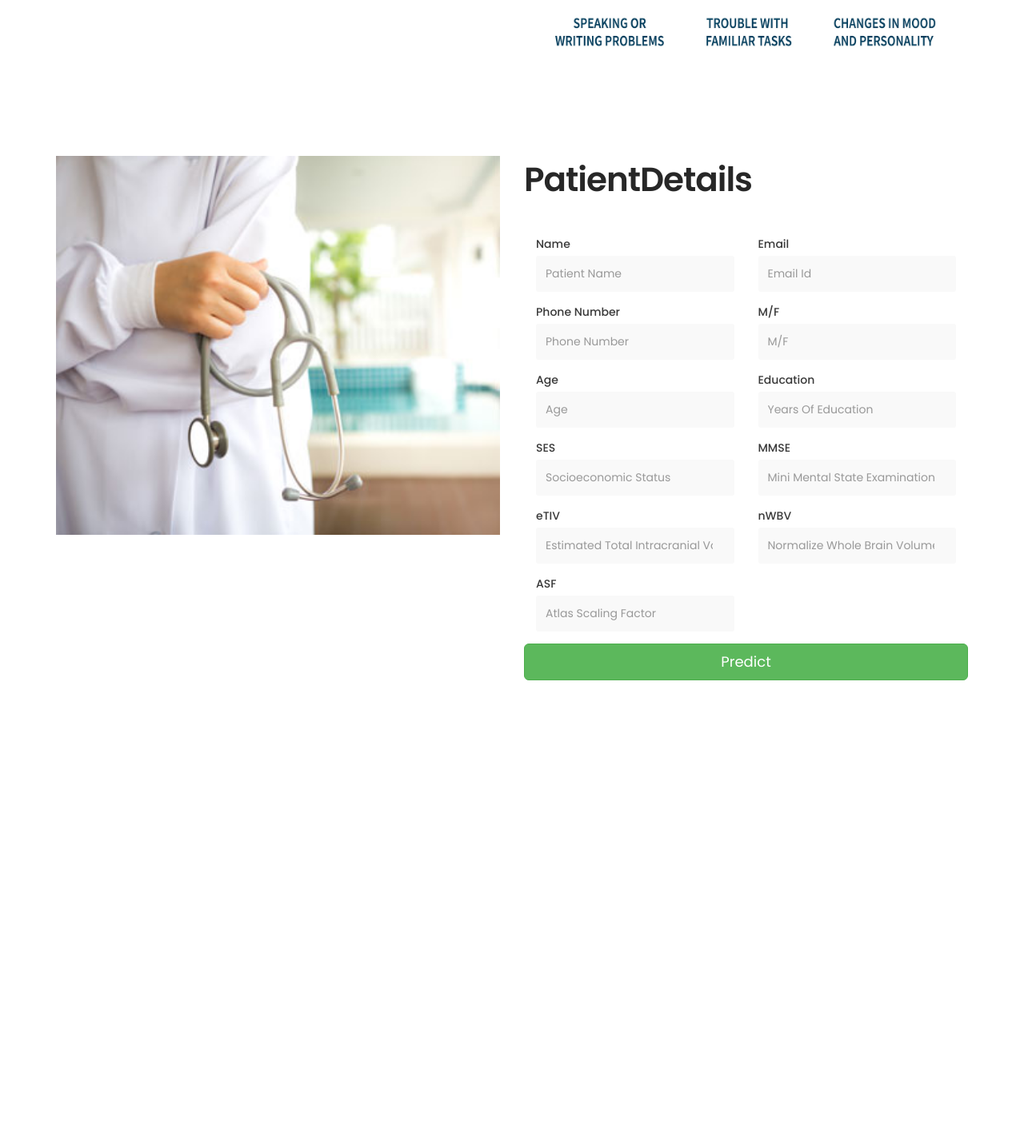
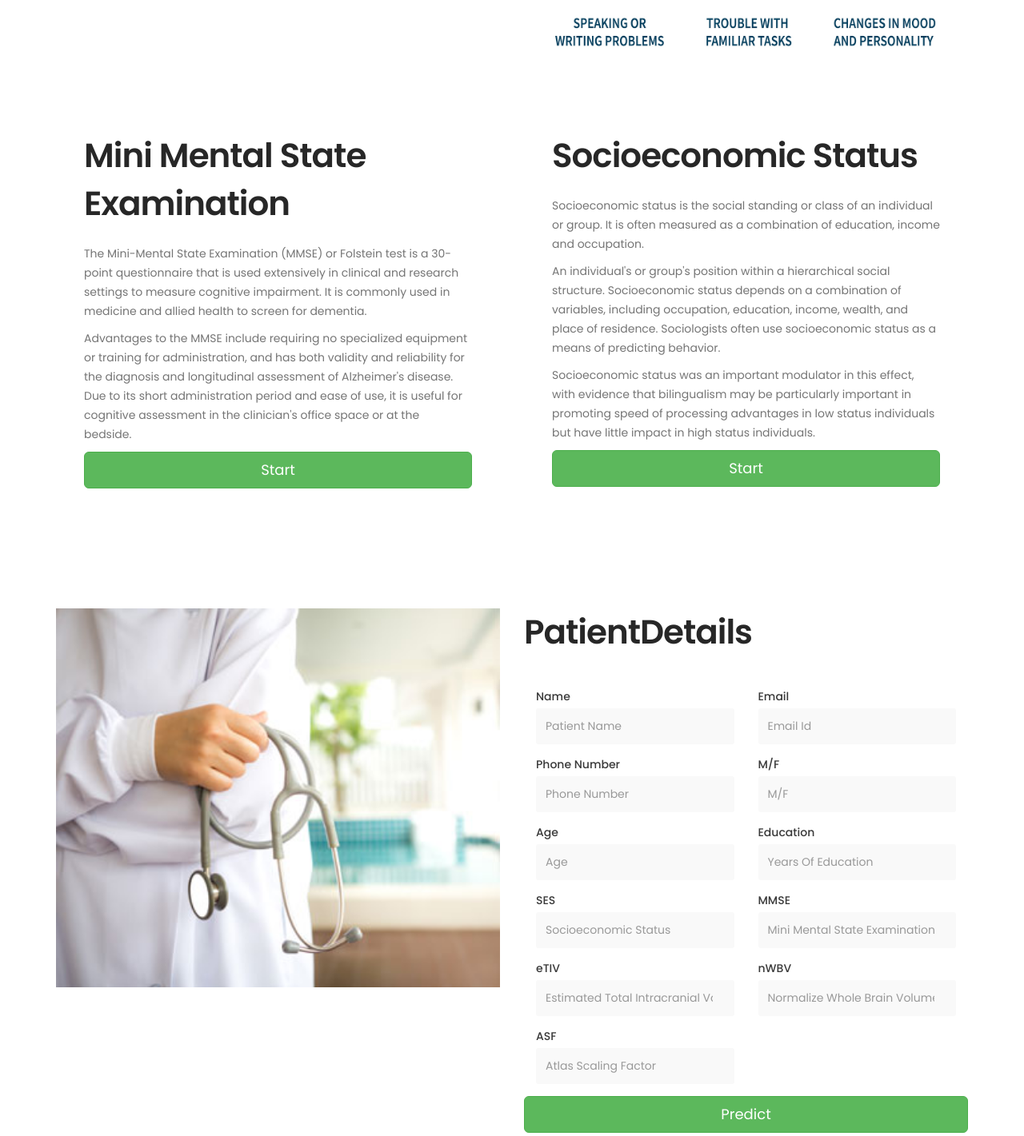
Before and after one commit to saisandeeppasham/alzheimers, a Flask app: page / in a window 1280 px wide. Shown: the part 1811-3232 px from the top of the page at 80% size. Before the commit the page ends 2662 px from the top, so only its background shows below. Run offline with Flask 2, Linux system fonts and the light colour scheme; parts of the project's set-up code (start-up, migrations or seed data) failed here and were passed over; some libraries are stand-ins or nearby versions.

Commit message:
Update index.html

```diff
--- a/templates/index.html
+++ b/templates/index.html
@@ -39,14 +39,10 @@
                     <ul class="nav navbar-nav navbar-right">
                          <li><a href="#top" class="smoothScroll">Home</a></li>
                          <li><a href="#about" class="smoothScroll">Alzheimer's</a></li>
-			 <li><a href="#symptoms" class="smoothScroll">Symptoms</a></li>
-			 <li class="nav-item dropdown">
-			<a class="nav-link dropdown-toggle" href="#" id="navbardrop" data-toggle="dropdown">Tests</a>
-				<div class="dropdown-menu">
-					<a class="dropdown-item" href="../static/pdf/mmse_test.pdf" target="_blank">MMSE </a>
-					<a class="dropdown-item" href="../static/pdf/ses_test.pdf"target="_blank">SES</a>
-				</div>
-			</li>
+						 <li><a href="#symptoms" class="smoothScroll">Symptoms</a></li>
+						 <li><a href="#tests" class="smoothScroll">Tests</a></li>
+
+
                          <li><a href="#" class="smoothScroll">About Us</a></li>
                          <li class="appointment-btn"><a href="#appointment"> Patient Details</a></li>
                     </ul>
@@ -127,6 +123,43 @@
 
 
      </section>
+
+	 <!-- Tests -->
+	 <section id="tests">
+          <div class="container">
+               <div class="row">
+                    <div class="col-md-6 col-sm-6" style=";padding-left:50px;padding-right:50px;padding-top:50px;padding-bottom:50px;" >
+                         <div class="about-info">
+                              <h2 class="wow fadeInUp" data-wow-delay="0.6s">Mini Mental State Examination</h2>
+                              <div class="wow fadeInUp" data-wow-delay="0.8s" style="margin-right:00px">
+
+                                   <p>The Mini-Mental State Examination (MMSE) or Folstein test is a 30-point questionnaire that is used extensively in clinical and research settings to measure cognitive impairment. It is commonly used in medicine and allied health to screen for dementia. </p>
+                                   <p>Advantages to the MMSE include requiring no specialized equipment or training for administration, and has both validity and reliability for the diagnosis and longitudinal assessment of Alzheimer's disease. Due to its short administration period and ease of use, it is useful for cognitive assessment in the clinician's office space or at the bedside.&nbsp &nbsp &nbsp &nbsp &nbsp &nbsp &nbsp &nbsp &nbsp &nbsp &nbsp &nbsp &nbsp &nbsp &nbsp &nbsp &nbsp &nbsp </p>
+								   <a href="../static/pdf/mmse_test.pdf"target="_blank" class="btn btn-success btn-lg btn-block" role="button">Start</a>
+
+
+                              </div>
+							  </div>
+                         </div>
+
+					<div class="col-md-6 col-sm-6" style=";padding-left:50px;padding-right:50px;padding-top:50px;padding-bottom:50px;" >
+                         <div class="about-info">
+                              <h2 class="wow fadeInUp" data-wow-delay="0.6s">Socioeconomic Status</h2>
+                              <div class="wow fadeInUp" data-wow-delay="0.8s" style="margin-right:00px">
+								   <p>Socioeconomic status is the social standing or class of an individual or group. It is often measured as a combination of education, income and occupation.</p>
+                                   <p>An individual's or group's position within a hierarchical social structure. Socioeconomic status depends on a combination of variables, including occupation, education, income, wealth, and place of residence. Sociologists often use socioeconomic status as a means of predicting behavior.</p>
+                                   <p>Socioeconomic status was an important modulator in this effect, with evidence that bilingualism may be particularly important in promoting speed of processing advantages in low status individuals but have little impact in high status individuals. </p>
+
+									<a href="../static/pdf/ses_test.pdf" target="_blank"class="btn btn-success btn-lg btn-block" role="button">Start</a>
+                              </div>
+							  </div>
+                         </div>
+					</div>
+            </div>
+
+
+     </section>
+
      <!-- MAKE AN APPOINTMENT -->
      <section id="appointment" data-stellar-background-ratio="3">
           <div class="container">
@@ -198,7 +231,8 @@
                               </div>
                         </form>
                     </div>
-					<div id="result"><div class="col-lg-12 " >
+					<div id="result">
+					<div class="col-lg-12 " >
 					<div style="font-size:30px;width=100%;padding:0.2%;text-align:center;">
 					<samp>{{ prediction_text }}</samp></div>
 					</div></div>
```
